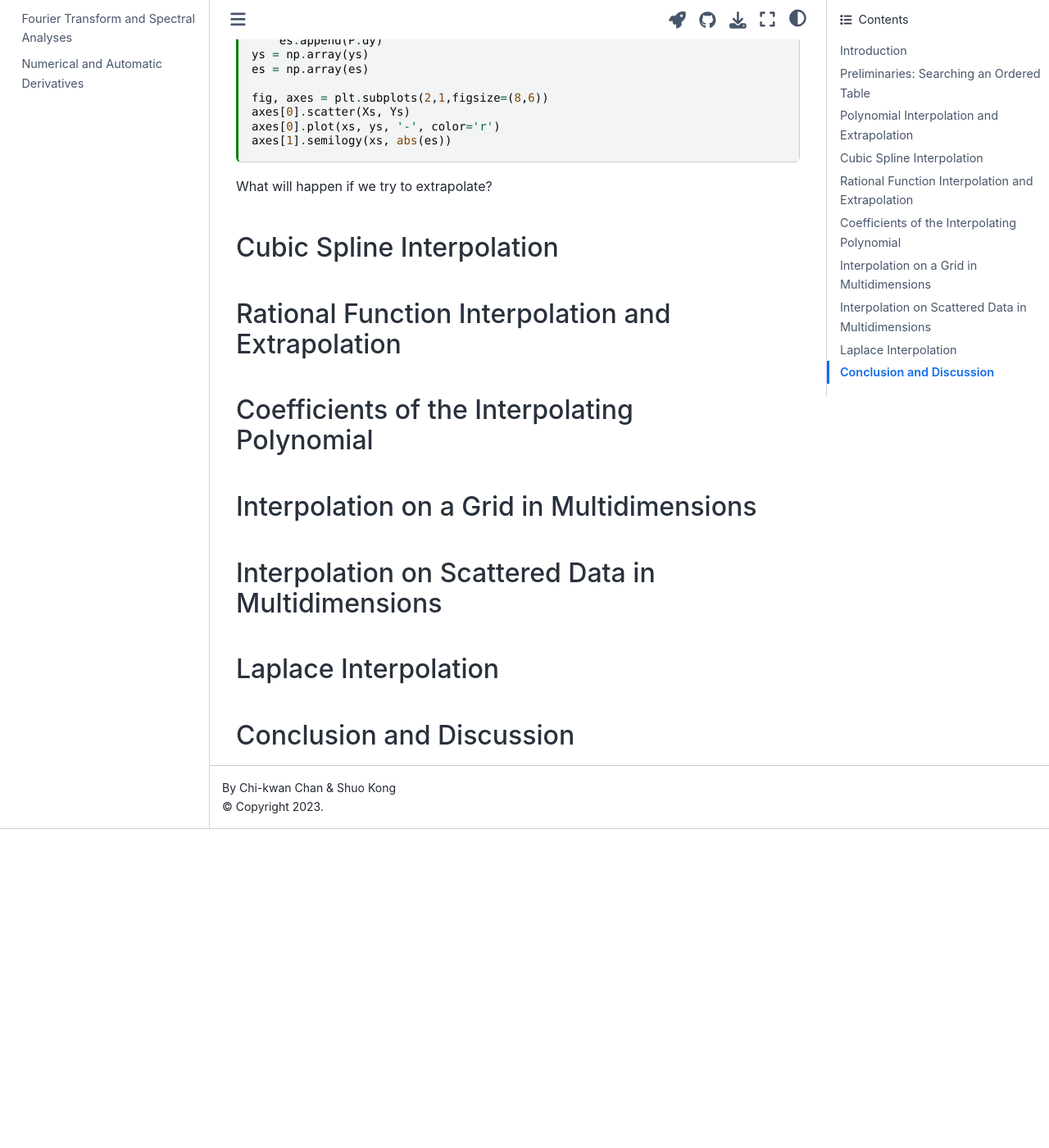
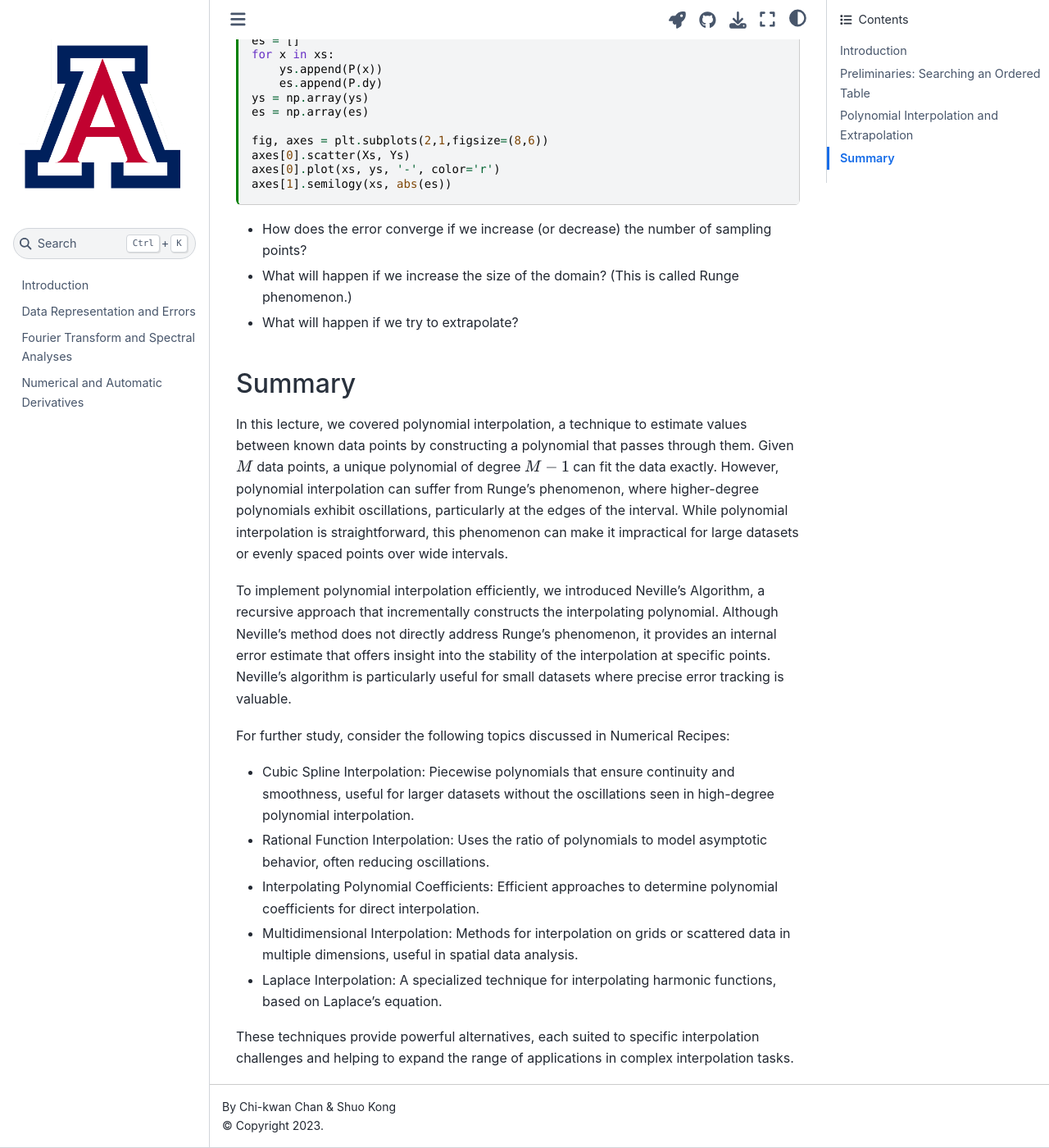
Before and after one commit to ua-2024q3-astr513/astr513, a Jupyter Book: the page built from docs/interpolate.md, in a window 1280 px wide and 1400 px high, scrolled down 10004 px. Shown: the whole window at 82% size. Built offline with Jupyter Book 1.0.4 settings and Sphinx 7.4.7 and the Sphinx Book theme 1.1.4, drawn with Linux system fonts in a browser that asks for light colours; pages that are not in the unit, such as notebooks, are missing from menus; before the commit the page ends 11015 px from its top, so only the background shows below that; some of the changed text lies outside the part shown.

Commit message:
Add a summary and demo on Runge phenomenon

````diff
--- a/docs/interpolate.md
+++ b/docs/interpolate.md
@@ -26,7 +26,7 @@ When attempting to predict outside this range, however, we enter the realm of ex
 Extrapolation is challenging because models typically lack information beyond their training data, making reliable predictions difficult.
 
 Interpolation methods include polynomial and rational function interpolation, as well as spline approaches.
-Polynomial interpolation is versatile but prone to significant oscillations, especially at the edges of data (Runge’s phenomenon).
+Polynomial interpolation is versatile but prone to significant oscillations, especially at the edges of data (Runge's phenomenon).
 Rational functions, which use ratios of polynomials, can offer more stable estimates and handle asymptotic behavior better.
 Spline interpolation, particularly cubic splines, is valued for its smoothness and continuity up to the second derivative, making it effective for applications requiring a smooth fit.
 
@@ -107,7 +107,7 @@ for _ in range(10):
 
 ### Bisection Search
 
-Bisection search is a reliable method that works by dividing the search interval in half with each step until the target value’s position is found.
+Bisection search is a reliable method that works by dividing the search interval in half with each step until the target value's position is found.
 Given a sorted array of $N$ data points, this method requires approximately $\log_2(N)$ steps to locate the closest point, making it efficient even for large datasets.
 Bisection is particularly useful when interpolation requests are uncorrelated—meaning there is no pattern in the sequence of target points that could be exploited for faster searching.
 
@@ -432,11 +432,14 @@ class PolynomialInterpolator:
 ```
 
 ```{code-cell} ipython3
-Xs = np.linspace(0,2*np.pi,10)
-Ys = np.sin(Xs)
+Xs = np.linspace(-1,1,21)
+#Xs = np.linspace(-5,5,21)
+#Xs = -5 * np.cos(np.linspace(0, np.pi, 21))
+Ys = np.exp(-0.5 * Xs*Xs)
 P = PolynomialInterpolator(Xs, Ys)
 
-xs = np.linspace(0,2*np.pi,315)
+xs = np.linspace(-1,1,201)
+#xs = np.linspace(-5,5,201)
 ys = []
 es = []
 for x in xs:
@@ -451,20 +454,29 @@ axes[0].plot(xs, ys, '-', color='r')
 axes[1].semilogy(xs, abs(es))
 ```
 
-What will happen if we try to extrapolate?
+* How does the error converge if we increase (or decrease) the number of sampling points?
+* What will happen if we increase the size of the domain?  (This is called Runge phenomenon.)
+* What will happen if we try to extrapolate?
 
 +++
 
-## Cubic Spline Interpolation
+## Summary
 
-## Rational Function Interpolation and Extrapolation
+In this lecture, we covered polynomial interpolation, a technique to estimate values between known data points by constructing a polynomial that passes through them.
+Given $M$ data points, a unique polynomial of degree $M - 1$ can fit the data exactly.
+However, polynomial interpolation can suffer from Runge's phenomenon, where higher-degree polynomials exhibit oscillations, particularly at the edges of the interval.
+While polynomial interpolation is straightforward, this phenomenon can make it impractical for large datasets or evenly spaced points over wide intervals.
 
-## Coefficients of the Interpolating Polynomial
+To implement polynomial interpolation efficiently, we introduced Neville's Algorithm, a recursive approach that incrementally constructs the interpolating polynomial.
+Although Neville's method does not directly address Runge's phenomenon, it provides an internal error estimate that offers insight into the stability of the interpolation at specific points.
+Neville's algorithm is particularly useful for small datasets where precise error tracking is valuable.
 
-## Interpolation on a Grid in Multidimensions
+For further study, consider the following topics discussed in Numerical Recipes:
 
-## Interpolation on Scattered Data in Multidimensions
+* Cubic Spline Interpolation: Piecewise polynomials that ensure continuity and smoothness, useful for larger datasets without the oscillations seen in high-degree polynomial interpolation.
+* Rational Function Interpolation: Uses the ratio of polynomials to model asymptotic behavior, often reducing oscillations.
+* Interpolating Polynomial Coefficients: Efficient approaches to determine polynomial coefficients for direct interpolation.
+* Multidimensional Interpolation: Methods for interpolation on grids or scattered data in multiple dimensions, useful in spatial data analysis.
+* Laplace Interpolation: A specialized technique for interpolating harmonic functions, based on Laplace's equation.
 
-## Laplace Interpolation
-
-## Conclusion and Discussion
+These techniques provide powerful alternatives, each suited to specific interpolation challenges and helping to expand the range of applications in complex interpolation tasks.
````
